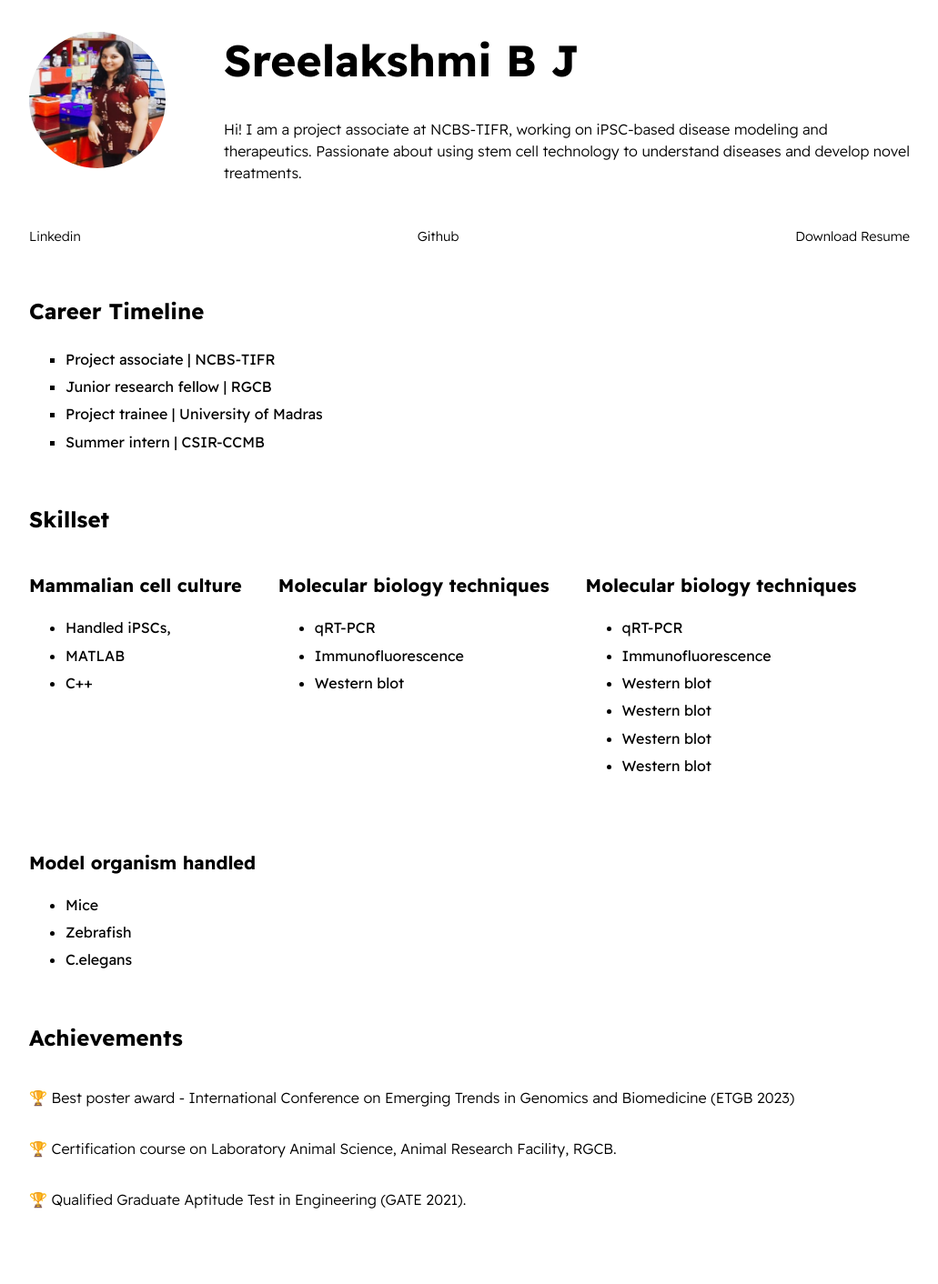
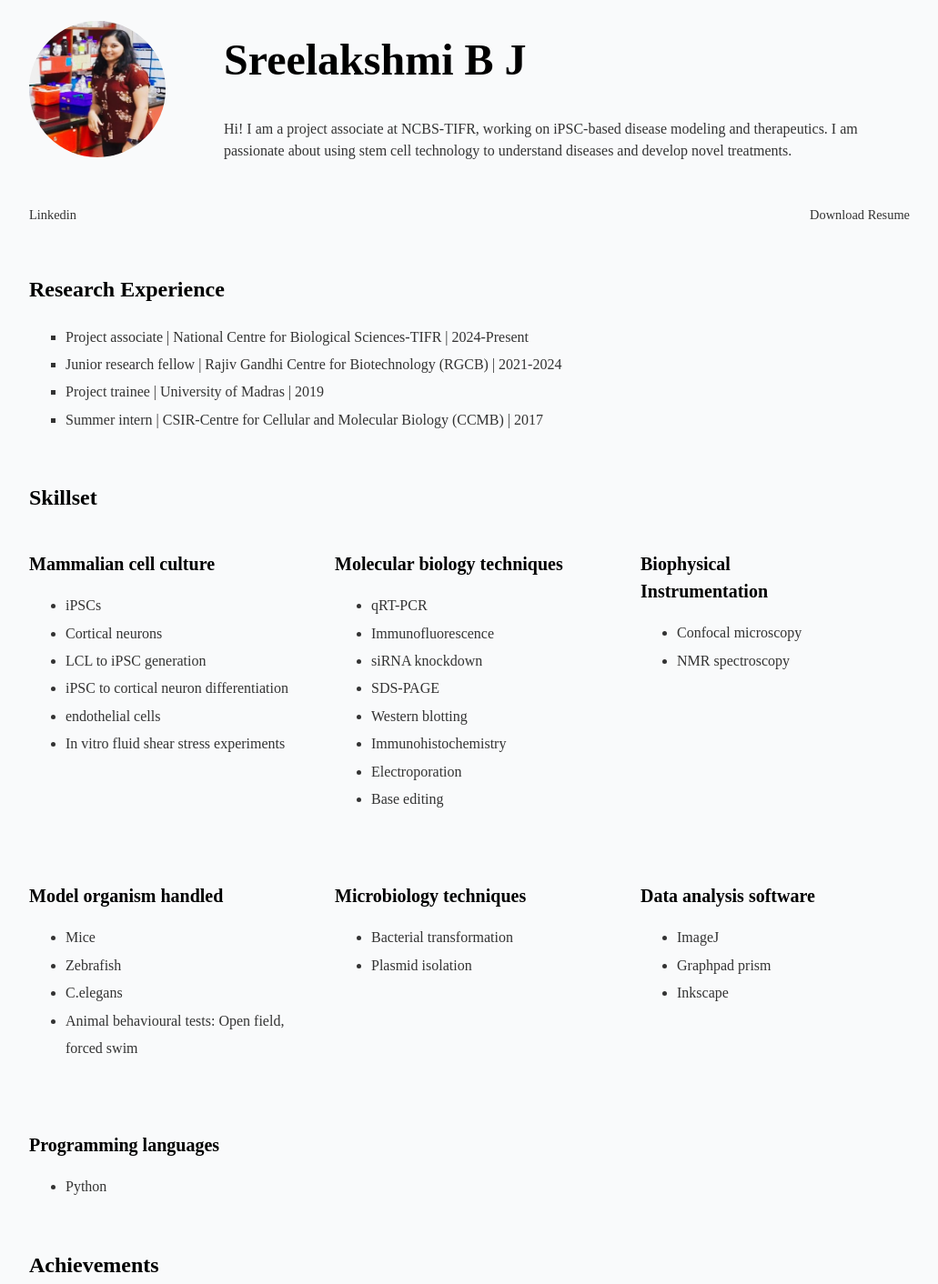
Before and after one commit to SreelakshmiBJ/SreelakshmiBJ.github.io, a plain HTML site: page index.html in a window 1280 px wide. Shown: the part 60-1472 px from the top of the page at 91% size, without its empty margins (124-1155 px from the left). Drawn offline with Linux system fonts and the light colour scheme.

Commit message:
updated project file

```diff
--- a/index.html
+++ b/index.html
@@ -28,7 +28,7 @@
 
                 <div>
                     <h1 id="user-name">Sreelakshmi B J</h1>
-                    <p id="bio">Hi! I am a project associate at NCBS-TIFR, working on iPSC-based disease modeling and therapeutics. Passionate about using stem cell technology to understand diseases and develop novel treatments</a>.</p>
+                    <p id="bio">Hi! I am a project associate at NCBS-TIFR, working on iPSC-based disease modeling and therapeutics. I am passionate about using stem cell technology to understand diseases and develop novel treatments</a>.</p>
 
                 </div>
             </section>
@@ -39,18 +39,18 @@
                     </a>
 
                     <a href="https://www.linkedin.com/in/sreelakshmi-b-j-9640721b3/" target="_blank">Linkedin</a>
-                    <a href="https://github.com/divanov11" target="_blank">Github</a>
-                    <a href="./assets/resume.pdf" target="_blank">Download Resume</a>
+
+                    <a href="./assets/Sreelakshmi B J_Resume.pdf" target="_blank">Download Resume</a>
                 </div>
             </section>
 
             <section class="section--page">
-                <h2>Career Timeline</h2>
+                <h2>Research Experience</h2>
                 <ul id="qualifications--list">
-                    <li>    Project associate | NCBS-TIFR </li>
-                    <li>    Junior research fellow | RGCB</li>
-                    <li>    Project trainee | University of Madras</li>
-                    <li>    Summer intern | CSIR-CCMB</li>
+                    <li>    Project associate | National Centre for Biological Sciences-TIFR | 2024-Present </li>
+                    <li>    Junior research fellow | Rajiv Gandhi Centre for Biotechnology (RGCB) | 2021-2024</li>
+                    <li>    Project trainee | University of Madras | 2019</li>
+                    <li>    Summer intern | CSIR-Centre for Cellular and Molecular Biology (CCMB) | 2017</li>
                 </ul>
             </section>
 
@@ -64,9 +64,13 @@
                     <div class="skill-group">
                         <h3>Mammalian cell culture</h3>
                         <ul>
-                            <li>Handled iPSCs, </li>
-                            <li>MATLAB</li>
-                            <li>C++</li>
+                            <li>iPSCs</li>
+                            <li>Cortical neurons</li>
+                            <li>LCL to iPSC generation</li>
+                            <li>iPSC to cortical neuron differentiation</li>
+                            <li>endothelial cells</li>
+                            <li>In vitro fluid shear stress experiments</li>
+
                         </ul>
                     </div>
 
@@ -76,20 +80,23 @@
                         <ul>
                             <li>qRT-PCR</li>
                             <li>Immunofluorescence</li>
-                            <li>Western blot</li>
+                            <li>siRNA knockdown</li>
+                            <li>SDS-PAGE</li>
+                            <li>Western blotting</li>
+                            <li>Immunohistochemistry</li>
+                            <li>Electroporation</li>
+                            <li>Base editing</li>
+
                         </ul>
                     </div>
 
                     <!-- Software & Tools -->
                     <div class="skill-group">
-                        <h3>Molecular biology techniques</h3>
+                        <h3>Biophysical <br> Instrumentation</h3>
                         <ul>
-                            <li>qRT-PCR</li>
-                            <li>Immunofluorescence</li>
-                            <li>Western blot</li>
-                            <li>Western blot</li>
-                            <li>Western blot</li>
-                            <li>Western blot</li>
+                            <li>Confocal microscopy</li>
+                            <li>NMR spectroscopy</li>
+
                         </ul>
                     </div>
 
@@ -100,9 +107,37 @@
                             <li>Mice</li>
                             <li>Zebrafish</li>
                             <li>C.elegans</li>
+                            <li>Animal behavioural tests: Open field, forced swim</li>
+
+                        </ul>
+                    </div>
+
+                    <div class="skill-group">
+                        <h3>Microbiology techniques</h3>
+                        <ul>
+                            <li>Bacterial transformation</li>
+                            <li>Plasmid isolation</li>
+                        </ul>
+                    </div>
+                    <div class="skill-group">
+                        <h3>Data analysis software</h3>
+                        <ul>
+                            <li>ImageJ</li>
+                            <li>Graphpad prism</li>
+                            <li>Inkscape</li>
+                        </ul>
+                    </div>
+
+                    <div class="skill-group">
+                        <h3>Programming languages</h3>
+                        <ul>
+                            <li>Python</li>
+
                         </ul>
                     </div>
                 </div>
+
+
             </section>
 
             <section class="section--page">
--- a/styles/main.css
+++ b/styles/main.css
@@ -1,17 +1,17 @@
 @import url('https://fonts.googleapis.com/css2?family=Readex+Pro:wght@300;400;500;600;700&display=swap');
 
 :root{
-    --mainTextColor-light:#000;
-    --secondaryTextColor-light:rgb(51 51 51);
-    --mainLinkColor-light:#0da2b8;
-    --mainBorderColor-light:rgb(218, 218, 218);
-    --mainBgColor-light:rgb(249, 250,251);
+    --mainTextColor:#000;
+    --secondaryTextColor:rgb(51 51 51);
+    --mainLinkColor:#f1640c;
+    --mainBorderColor:rgb(218, 218, 218);
+    --mainBgColor:rgb(249, 250,251);
 }
 
 [data-theme="dark"]{
     --mainTextColor:#fff;
     --secondaryTextColor:#adb0b1;
-    --mainLinkColor:rgb(30, 190,214);
+    --mainLinkColor:rgb(231, 110, 11);
     --mainBorderColor:#2b3031;
     --mainBgColor:#131415;
 }
@@ -19,7 +19,7 @@
 
 
 *{
-    font-family: 'Readex Pro';
+    font-family: 'Times new roman';
     line-height: 1.5em;
     box-sizing: border-box;
     color: var(--mainTextColor);
@@ -77,7 +77,16 @@ li{
     object-fit: cover;
     border-radius: 50%;
 }
-
+#generation-pic{
+    width: 400px;
+    height: 300px;
+    /* object-fit: cover; */
+    border-radius: 0%;
+    border-width: 0.1cm;
+    border: 1px solid black;
+    margin: 0 auto;
+    display:block
+}
 #email{
     color: var(--mainTextColor);
 }
@@ -186,7 +195,8 @@ li{
 }
 /*for skillset */
 .skills-container {
-    display: flex;
+    display: grid;
+    grid-template-columns: repeat(3, 1fr); /* Creates two equal columns */
     /* justify-content: center; */
     gap: 40px;
     flex-wrap: wrap;
@@ -237,3 +247,12 @@ li{
     color: #00a2ff;
     font-weight: bold;
 }
+h1 {
+    font-size: 1.5em; /* Adjust as needed */
+    font-weight: bold;
+}
+
+h3 {
+    font-size: 1 em; /* Adjust as needed */
+    font-weight: bold;
+}
```
Also changed, not shown: Publications.html (+6 -28 lines), project1.html (+22 -11 lines), assets/images/dark mode preview.PNG (deleted), assets/images/light mode preview.PNG (deleted), assets/images/profile_pic.JPG (deleted), assets/images/profile_pic.png (deleted), 7 other files.
